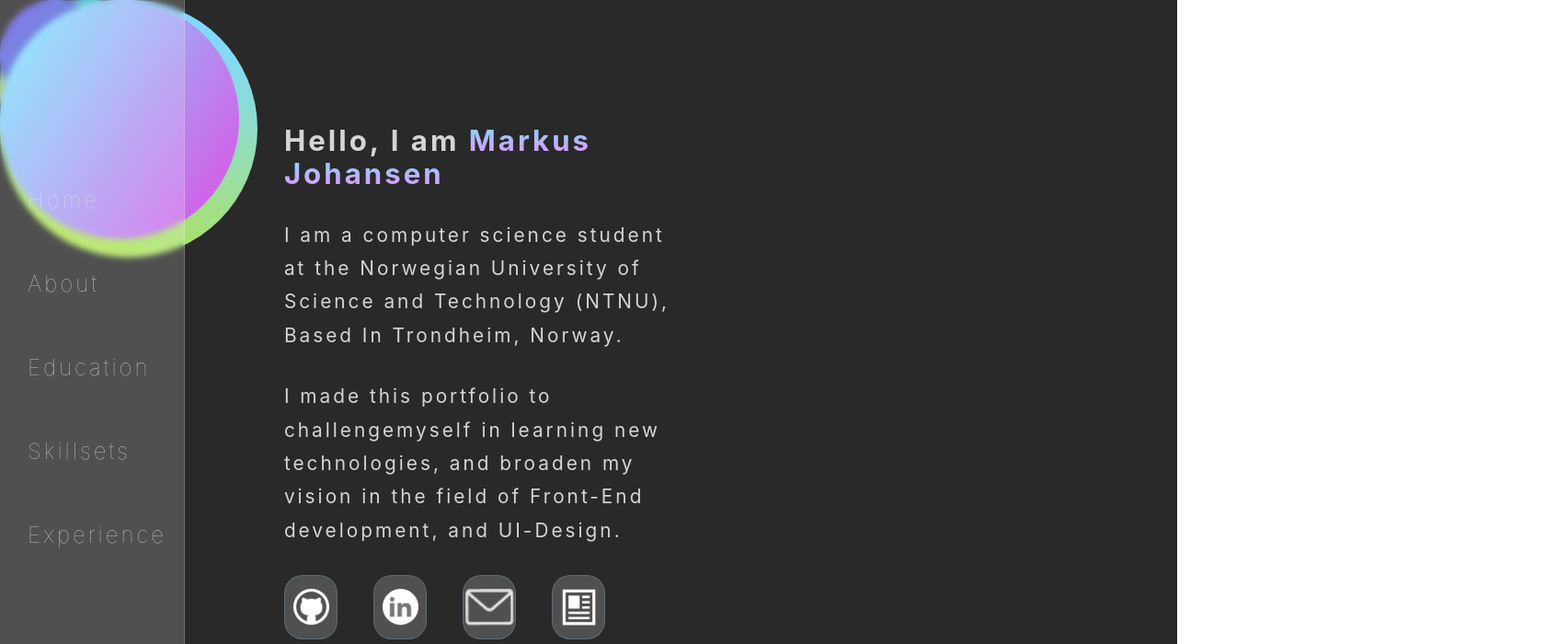
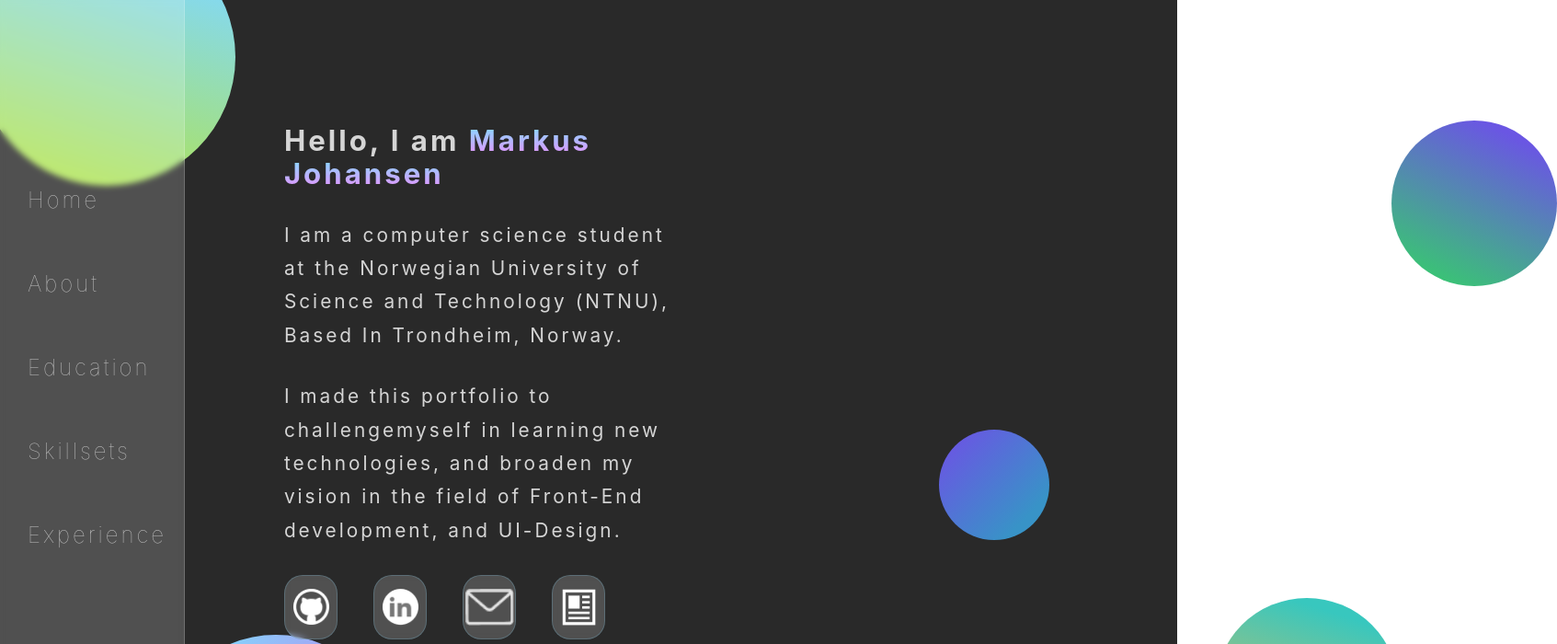
Before and after one commit to J0hans1/NewPortfolio, a React (Create React App) app: page / in a window 1280 px wide. Shown: the top 700 px of the page at 92% size, 1693 px wide, since content can reach past the window. Built offline with nearby package versions, Linux system fonts and the light colour scheme.

Commit message:
set circles static, font adjustments

```diff
--- a/src/components/Circle.jsx
+++ b/src/components/Circle.jsx
@@ -4,26 +4,28 @@ import React, { useState, useEffect } from 'react';
 //react component using the circle class. changeable size, color and position
 import './css/circle.css'
 function Circle(props) {
-  const [scrollY, setScrollY] = useState(0);
+  // const [scrollY, setScrollY] = useState(0);
 
-  useEffect(() => {
-    function handleScroll() {
-      setScrollY(window.scrollY);
-    }
-    window.addEventListener('scroll', handleScroll);
-    return () => window.removeEventListener('scroll', handleScroll);
-  }, [props.topFactor, props.leftFactor]); // Add the props in the dependency array
+  // useEffect(() => {
+  //   function handleScroll() {
+  //     setScrollY(window.scrollY);
+  //   }
+  //   window.addEventListener('scroll', handleScroll);
+  //   return () => window.removeEventListener('scroll', handleScroll);
+  // }, [props.topFactor, props.leftFactor]); // Add the props in the dependency array
 
 
   return (
     <div className="circle"
     style={{
-      position: 'fixed',
+      position: 'absolute',
       width: props.size,
       height: props.size,
       background: props.color,
-      left: `${(scrollY * props.leftFactor)}px` ,
-      top: `${(scrollY * props.topFactor)}px`,
+      top : props.top + "px",
+      left: props.left + "px",
+      // left: `${(scrollY * props.leftFactor)}px` ,
+      // top: `${(scrollY * props.topFactor)}px`,
     }}
 
     >
--- a/src/components/Circles.jsx
+++ b/src/components/Circles.jsx
@@ -2,14 +2,14 @@ import Circle from "./Circle";
 
 const Circles = () => {
     return (
-        <div id="circles" className="sticky">
+        <div id="circles" className="sticky"> {/* sticky is a class that makes the div stay in place when scrolling */}
             <Circle
                 size="180px"
                 color="linear-gradient(25.74deg, #38C771 8.85%, #6A56E3 85.16%)"
                 left="1513"
                 top="131"
-                topFactor="0.01"
-                leftFactor="-0.03"
+                // topFactor="0.01"
+                // leftFactor="-0.03"
             />
 
             <Circle
@@ -17,8 +17,8 @@ const Circles = () => {
                 color="linear-gradient(197.74deg, #38C7BE 14.67%, #E3BC56 87.87%)"
                 left="1321"
                 top="650"
-                topFactor="-0.1"
-                leftFactor="0.1"
+                // topFactor="-0.1"
+                // leftFactor="0.1"
             />
 
             <Circle
@@ -26,8 +26,8 @@ const Circles = () => {
                 color="linear-gradient(313.5deg, #3893C7 20.36%, #6A56E3 90.81%)"
                 left="1021"
                 top="467"
-                topFactor="0.05"
-                leftFactor="-0.01"
+                // topFactor="0.05"
+                // leftFactor="-0.01"
             />
 
             <Circle
@@ -35,8 +35,8 @@ const Circles = () => {
                 color="linear-gradient(197.74deg, #81D8FD 14.67%, #AEE356 87.87%)"
                 top="-78"
                 left="-24"
-                topFactor="0.02"
-                leftFactor="0.01"
+                // topFactor="0.02"
+                // leftFactor="0.01"
             />
 
             <Circle
@@ -44,8 +44,8 @@ const Circles = () => {
                 color="linear-gradient(122.92deg, #81D8FD 14.51%, #D45DE8 90.11%)"
                 left="170"
                 top="690"
-                topFactor="-0.02"
-                leftFactor="0.01"
+                // topFactor="-0.02"
+                // leftFactor="0.01"
             />
         </div>
     );
--- a/src/components/css/course.css
+++ b/src/components/css/course.css
@@ -1,5 +1,4 @@
 .course-content{
-    font-size: 1em;
     letter-spacing: 3px;
     overflow: hidden;
     height: 50px;
--- a/src/components/css/project.css
+++ b/src/components/css/project.css
@@ -3,8 +3,7 @@
 }
 
 .description-container p{
-    font-size: 20px;
-    line-height: 30px;
+    line-height: 10px;
 }
 
 .project-split{
@@ -15,7 +14,7 @@
 
 .project-split p{
  margin-right: 20px;
- font-size: 1.25em;
+ font-size: 1.5em;
 }
 
 .tech-icons{
@@ -29,7 +28,7 @@
     height: 190px;
     overflow: hidden;
     transition: 220ms;
-    font-size: 0.90em;
+    font-size: 0.70em;
     letter-spacing: 3px;
     line-height: 2em;
 }
```
Also changed, not shown: src/components/ExpBar.jsx (line endings or trailing spaces).
